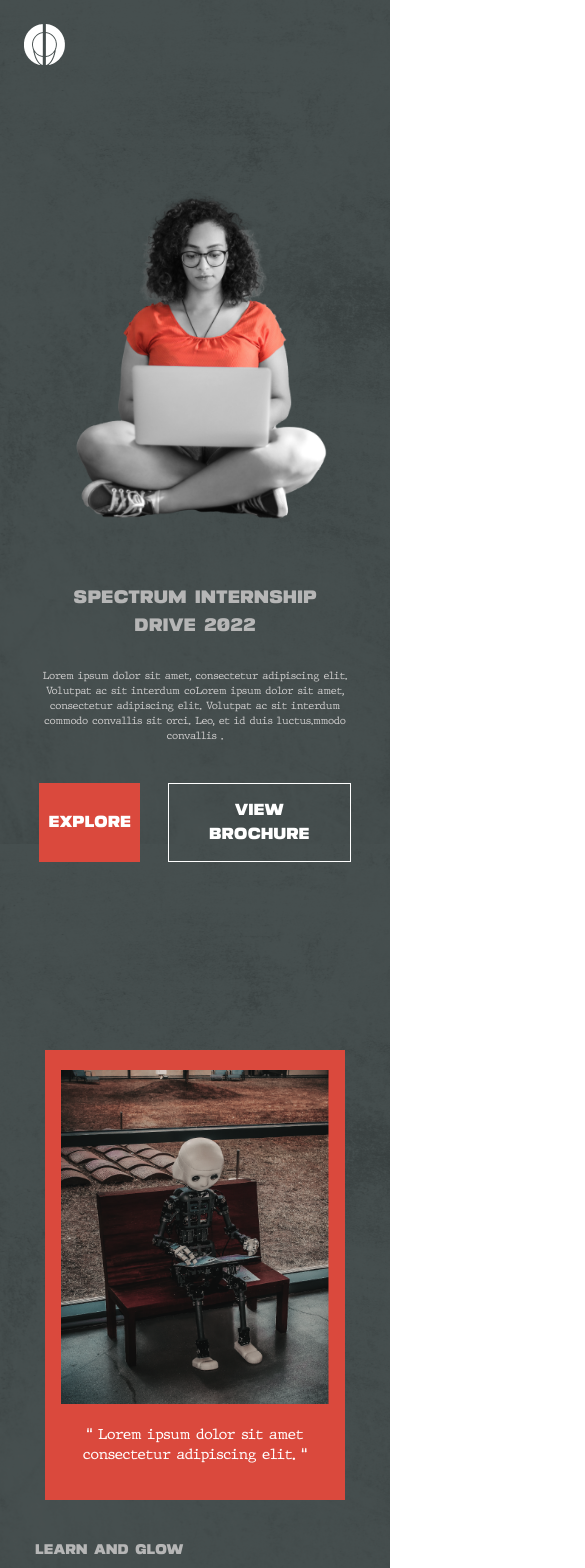
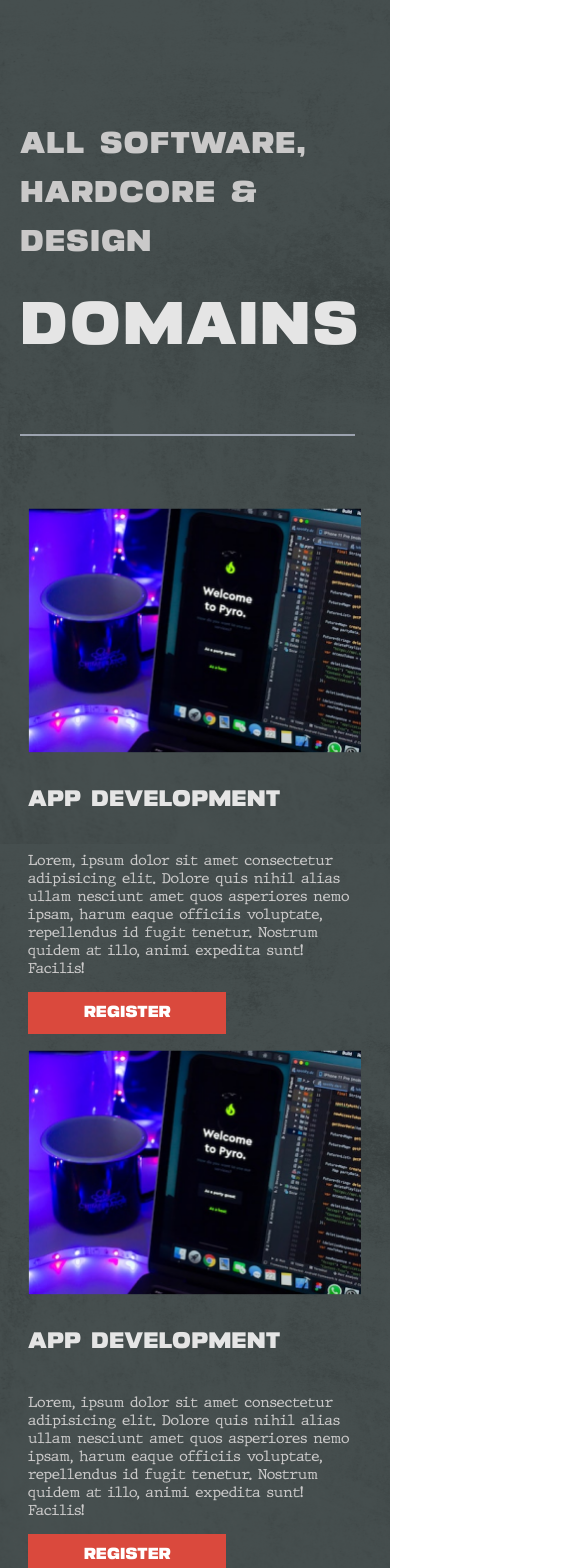
Before and after one commit to Sarans13/SPECTRUM-SID-2023, a React (Create React App) app: page / in a window 390 px wide. Shown: the top 1568 px of the page, 585 px wide, since content can reach past the window. Built offline with nearby package versions, Linux system fonts and the light colour scheme.

Commit message:
all done

```diff
--- a/src/App.js
+++ b/src/App.js
@@ -6,8 +6,8 @@ import ShuvAnime from './ShuvaAnime';
 function App() {
   return (
     <div>
-       <Hero/>
-       <Middle/>
+       {/* <Hero/> */}
+       {/* <Middle/> */}
       <ShuvAnime/>
     </div>
   );
--- a/src/ShuvaAnime.js
+++ b/src/ShuvaAnime.js
@@ -6,17 +6,17 @@ function ShuvAnime() {
   return (
     <>
       <body>
-        <br /><br /><br /><br /><br /><br /><br />
-         <div class="border-b-gray-400  border-b-2 ml-[91px] mr-[80px]">
+        <br /><br /><br /><br /><br />
+         <div class="border-b-gray-400  border-b-2 ml-[20px] md:ml-[91px]   mr-[35px] md:mr-[80px]">
          {/* Heading */}
-          <p class="text-[#CAC9C9]/[87] w-[1067px] h-[35px]  text-[42px] font-[400] leading-[49px] tracking-[0.025em]  not-italic" id="cyber">
+          <p class="text-[#CAC9C9]/[87]   text-3xl md:text-[42px]   font-[400] leading-[49px] tracking-[0.025em]  not-italic  " id="cyber">
             ALL SOFTWARE, HARDCORE & DESIGN
           </p>
           <div class=" flex justify-between pb-12">
-            <div class="text-[#E5E5E5] w-[600px] h-[92px]  font-[400] text-[102.985px] leading-[119px] tracking-[0.025em] not-italic" id="cyber">
+            <div class="text-[#E5E5E5]   font-[400] text-6xl md:text-[102.985px] leading-[119px] tracking-[0.025em] not-italic  " id="cyber">
               DOMAINS
             </div>
-            <div class="flex pt-11 gap-[19.2px]">
+            <div class="hidden md:flex pt-11 gap-[19.2px] ">
               <div class="bg-[#E86555] w-[32px] h-[32px] "></div>
               <div class="bg-transparent w-[32px] h-[32px]  border-[1.6px] border-[#CAC9C9]/[87]"></div>
               <div class="bg-transparent w-[32px] h-[32px]  border-[1.6px] border-[#CAC9C9]/[87]"></div>
@@ -24,59 +24,63 @@ function ShuvAnime() {
           </div>
         </div>
 
-         <div class="flex justify-between  ml-[89.89px] mr-[104.82px] pt-[71.87px] space-x-2 pb-14 ">
+        <div class="md:flex justify-between ml-[20px] md:ml-[89.89px] md:mr-[104.82px] pt-[71.87px] space-x-2 pb-14 ">
     {/* Flex container 1 */}
-          <div class="flex flex-col space-y-[33.76px]">
+   <div class="flex flex-col space-y-[33.76px] pl-2 pb-4">
      <img src={rect} class="w-[333.08px] h-[245.38px]" alt="image" />
-            {/* Image(Rectangle 10.png) */}
+      {/* Image Rectangle 10.png */}
      <p class="text-[#E5E5E5] w-[386.23px] h-[29.93px]   font-[400] text-[22.4441px] leading-[26px] not-italic" id="cyber">APP DEVELOPMENT</p>
      <p class="text-[#CAC9C9]/[87] w-[333px] h-[108px]   font-[400] text-[14.1734px] leading-[18px]  not-italic " id="jmh">Lorem, ipsum dolor sit amet consectetur adipisicing elit. Dolore quis nihil alias ullam nesciunt amet quos asperiores nemo ipsam, harum eaque officiis voluptate, repellendus id fugit tenetur. Nostrum quidem at illo, animi expedita sunt! Facilis!</p>
      <button class="flex justify-center bg-[#DA493D] w-[198.43px] h-[41.4px] items-center text-white" id="cyber">REGISTER</button>
    </div>
-          <div class="flex flex-col space-y-[33.76px]">
+   <div class="flex flex-col space-y-[33.76px] pb-4">
      <img src={rect} class="w-[333.08px] h-[245.38px]" alt="image" />
-            {/* Image(Rectangle 10.png) */}
+     {/* Image Rectangle 10.png */}
      <p class="text-[#E5E5E5] w-[386.23px] h-[29.93px]   font-[400] text-[22.4441px] leading-[26px] not-italic" id="cyber">APP DEVELOPMENT</p>
      <p class="text-[#CAC9C9]/[87] w-[333px] h-[108px]  font-[400] text-[14.1734px] leading-[18px]  not-italic" id="jmh">Lorem, ipsum dolor sit amet consectetur adipisicing elit. Dolore quis nihil alias ullam nesciunt amet quos asperiores nemo ipsam, harum eaque officiis voluptate, repellendus id fugit tenetur. Nostrum quidem at illo, animi expedita sunt! Facilis!</p>
      <button class="flex justify-center bg-[#DA493D] w-[198.43px] h-[41.4px] items-center text-white" id="cyber">REGISTER</button>
    </div>
 
-          <div class="flex flex-col space-y-[33.76px]">
+   <div class="flex flex-col space-y-[33.76px] pb-4">
      <img src={rect} class="w-[333.08px] h-[245.38px]" alt="image" />
-            {/* Image(Rectangle 10.png) */}
+      {/* Image Rectangle 10.png */}
      <p class="text-[#E5E5E5] w-[386.23px] h-[29.93px]   font-[400] text-[22.4441px] leading-[26px] not-italic" id="cyber">APP DEVELOPMENT</p>
      <p class="text-[#CAC9C9]/[87] w-[333px] h-[108px]   font-[400] text-[14.1734px] leading-[18px]  not-italic " id="jmh">Lorem, ipsum dolor sit amet consectetur adipisicing elit. Dolore quis nihil alias ullam nesciunt amet quos asperiores nemo ipsam, harum eaque officiis voluptate, repellendus id fugit tenetur. Nostrum quidem at illo, animi expedita sunt! Facilis!</p>
      <button class="flex justify-center bg-[#DA493D] w-[198.43px] h-[41.4px] items-center text-white" id="cyber">REGISTER</button>
    </div>
  </div>
 
+
+
+
+
  <br /><br /><br /><br />
 
-        <div class="border-b-gray-400  border-b-2 ml-[91px] mr-[80px]">
+ <div class="border-b-gray-400  border-b-2 ml-[20px] md:ml-[91px]   mr-[35px] md:mr-[80px]">
     {/* Heading 2 */}
-          <p class="text-[#B6B6B6] w-[934px] h-[39px]  text-[42px] font-[400] leading-[49px] tracking-[0.025em]  not-italic" id="cyber">
+   <p class="text-[#B6B6B6]  text-3xl md:text-[42px] font-[400] leading-[49px] tracking-[0.025em]  not-italic" id="cyber">
      STEPS TO GET STARTED WITH..
    </p>
    <div class=" flex justify-between pb-12">
-            <div class="text-[#E5E5E5] w-[600px] h-[92px]  font-[400] text-[102.985px] leading-[119px] tracking-[0.025em] not-italic" id="cyber">
+     <div class="text-[#E5E5E5]   font-[400] text-6xl md:text-[102.985px] leading-[119px] tracking-[0.025em] not-italic" id="cyber">
        SID 2022
      </div>
 
    </div>
  </div>
 
-        <div class="text-[#CAC9C9] pt-[22.9px] ml-[91px] mr-[80px] " id="jmh">
+ <div class="text-[#CAC9C9] pt-[22.9px] ml-5 md:ml-[91px] mr-[80px] " id="jmh">
    {/* Text */}
-          The internship drive is divided into five types
+   The internship drive is divided into five types-
  </div>
 
 
 
 
 
-        <div class=" pt-[53.88px] ml-[91px] mr-[76px] flex border-b-gray-400  border-b-2 ">
+ <div class=" pt-[53.88px] ml-[20px] md:ml-[91px] mr-[35px] md:mr-[76px] md:flex border-b-gray-400  border-b-2 ">
    {/* Flex container 2 */}
-          <div class="pr-[99.64px]">
+   <div class="ml-[20px] md:pr-[99.64px]">
      {/* Image(Rectangle 19.png) */}
      <img src={rect1} class="w-[310.36px] h-[187px]" alt="image" />
    </div>
@@ -84,25 +88,25 @@ function ShuvAnime() {
 
    <div class="flex flex-col">
      {/* Nested Flex */}
-            <div class="flex mb-[39px]">
-              <div class="border-x-[1.02px] border-[#D9D9D9] px-[25px] pb-[103px] pt-[35px] pr-[60px]">
+     <div class="md:flex mb-[39px]">
+       <div class="md:border-x-[1.02px] border-[#D9D9D9] px-[25px] pb-[103px] pt-[35px] pr-[60px]">
          <p class="text-[#E5E5E5] w-[386.23px] h-[29.93px]   font-[400] text-[22.4441px] leading-[26px] not-italic " id="cyber">REGISTRATiON PHASE</p>
          <p class="text-[#CAC9C9]/[87] w-[288px] h-[108px]   font-[400] text-[14.1734px] leading-[18px]  not-italic pt-[18.07px] " id="jmh">Students need to register themselves at https://internship.spectrumcet.com . It is mandatory for all the students to register so as to take part in the internship drive.</p>
        </div>
-              <div class="border-r-[1.02px] border-[#D9D9D9] px-[25px] pb-[103px] pt-[35px] pr-[60px]">
+       <div class="md:border-r-[1.02px] border-[#D9D9D9] px-[25px] md:pb-[103px] pt-10 md:pt-[35px] pr-[60px]">
          <p class="text-[#E5E5E5] w-[386.23px] h-[29.93px]   font-[400] text-[22.4441px] leading-[26px] not-italic" id="cyber">TASK 1:-</p>
          <p class="text-[#CAC9C9]/[87] w-[288px] h-[108px]   font-[400] text-[14.1734px] leading-[18px]  not-italic pt-[18.07px]" id="jmh">Students need to register themselves at https://internship.spectrumcet.com . It is mandatory for all the students to register so as to take part in the internship drive.</p>
        </div>
      </div>
 
-              <hr></hr>
+       <hr class="hidden md:block"></hr>
 
-            <div class="flex mt-[39px] mb-[39px]">
-              <div class="border-x-[1.02px] border-[#D9D9D9] px-[25px] pb-[103px] pt-[35px] pr-[60px]" >
+     <div class="md:flex mt-[39px] mb-[39px]">
+       <div class="md:border-x-[1.02px] border-[#D9D9D9] px-[25px] pb-[103px] pt-[10px] md:pt-[35px] pr-[60px]" >
          <p class="text-[#E5E5E5] w-[386.23px] h-[29.93px]   font-[400] text-[22.4441px] leading-[26px] not-italic" id="cyber">TASK 2:-</p>
          <p class="text-[#CAC9C9]/[87] w-[288px] h-[108px]   font-[400] text-[14.1734px] leading-[18px]  not-italic pt-[18.07px] " id="jmh">Students need to register themselves at https://internship.spectrumcet.com . It is mandatory for all the students to register so as to take part in the internship drive.</p>
        </div>
-              <div class="border-r-[1.02px] border-[#D9D9D9] px-[25px] pb-[103px] pt-[35px] pr-[60px]">
+       <div class="md:border-r-[1.02px] border-[#D9D9D9] px-[25px] pb-[103px] pt-[10px] md:pt-[35px] pr-[60px]">
          <p class="text-[#E5E5E5] w-[386.23px] h-[29.93px]   font-[400] text-[22.4441px] leading-[26px] not-italic" id="cyber">TASK 3:-</p>
          <p class="text-[#CAC9C9]/[87] w-[288px] h-[108px]   font-[400] text-[14.1734px] leading-[18px]  not-italic  pt-[18.07px]" id="jmh">Students need to register themselves at https://internship.spectrumcet.com . It is mandatory for all the students to register so as to take part in the internship drive.</p>
        </div>
@@ -110,9 +114,10 @@ function ShuvAnime() {
    </div>
 
  </div>
-        <br></br><br></br><br></br><br></br><br></br>
+ <br></br><br></br><br></br><br></br>
+
       </body>
-      {/* mom */}
+
       <div />
     </>
   )
```
Lines whose indentation alone changed are shown as unchanged.
